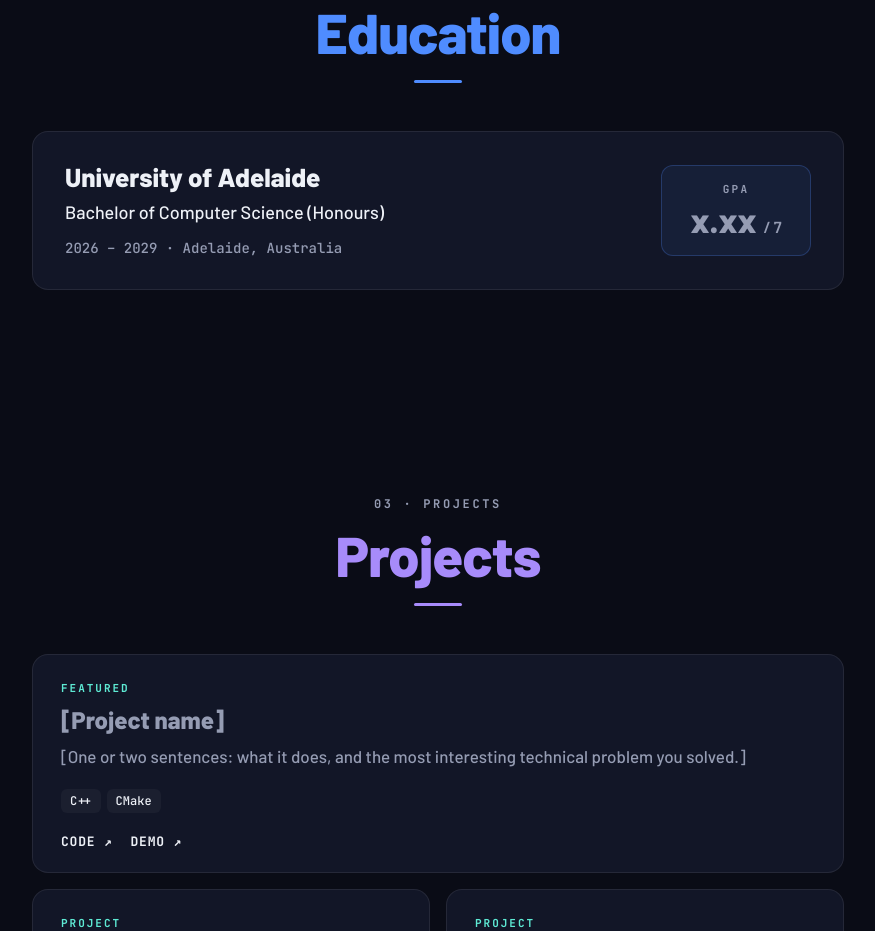
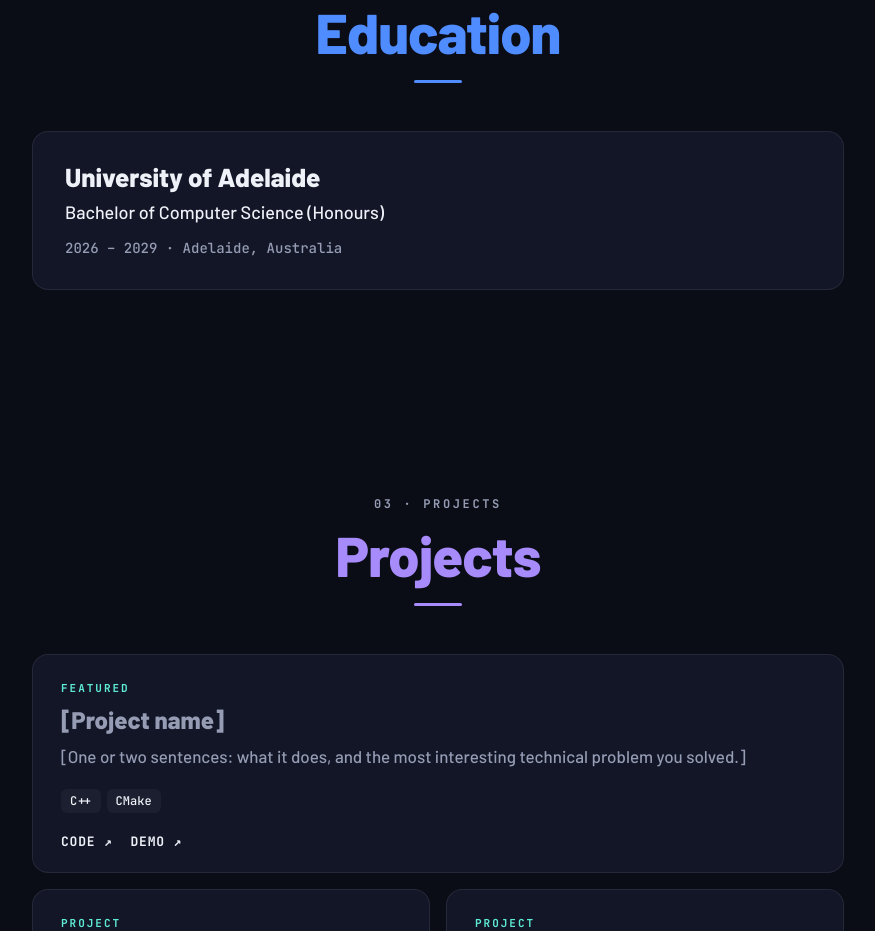
Before and after one commit to Spiros661/Spiros661.github.io, a plain HTML site: page index.html in a window 1280 px wide. Shown: the part 1438-2369 px from the top of the page, without its empty margins (202-1077 px from the left). Drawn offline with nearby package versions, Linux system fonts and the light colour scheme.

Commit message:
Remove GPA from education

```diff
--- a/index.html
+++ b/index.html
@@ -50,8 +50,6 @@
       <div class="degree">Bachelor of Computer Science (Honours)</div>
       <div class="meta">2026 – 2029 · Adelaide, Australia</div>
     </div>
-    <!-- PLACEHOLDER: only keep the GPA box if you want it shown (out of 7 at Adelaide) -->
-    <div class="gpa"><div class="lbl">GPA</div><div class="val"><span class="ph">x.xx</span> <span class="of">/ 7</span></div></div>
   </div>
 </section>
 
--- a/style.css
+++ b/style.css
@@ -89,14 +89,10 @@ h2 .bar { display: block; width: 48px; height: 3px; margin: 20px auto 0; border-
 .pill.ghost { background: rgba(255,255,255,.03); color: var(--paper); border-color: rgba(255,255,255,.16); }
 
 /* ---------- education ---------- */
-.edu { display: grid; grid-template-columns: 1fr auto; gap: 24px; align-items: center; padding: 30px 32px; background: var(--ink-2); border: 1px solid var(--line); border-radius: 16px; }
+.edu { padding: 30px 32px; background: var(--ink-2); border: 1px solid var(--line); border-radius: 16px; }
 .edu .school { font-size: 26px; font-weight: 800; line-height: 1.15; }
 .edu .degree { margin-top: 6px; font-size: 18px; color: var(--paper); }
 .edu .meta { margin-top: 10px; font: 500 14px/1.5 var(--mono); color: var(--dim); }
-.gpa { text-align: center; min-width: 150px; padding: 18px 22px; border-radius: 12px; background: rgba(79, 140, 255, .08); border: 1px solid rgba(79, 140, 255, .25); }
-.gpa .lbl { font: 700 11px/1 var(--mono); letter-spacing: .2em; color: var(--dim); }
-.gpa .val { margin-top: 8px; font-size: 34px; font-weight: 800; line-height: 1; color: var(--blue); }
-.gpa .of { font-size: 16px; color: var(--dim); font-weight: 600; }
 
 /* ---------- projects ---------- */
 .projects { display: grid; grid-template-columns: repeat(2, 1fr); gap: 16px; }
@@ -189,7 +185,6 @@ footer { text-align: center; padding: 48px 20px 64px; color: var(--dim); font-si
   .lead { font-size: 19px; }
   .profiles, .projects { grid-template-columns: 1fr; }
   .edu { grid-template-columns: 1fr; padding: 24px; }
-  .gpa { justify-self: start; }
   .rbar .pill span { display: none; }
   dialog.resume { width: 100vw; height: 100dvh; border-radius: 0; }
   .tools { grid-template-columns: 1fr 1fr; }
```
